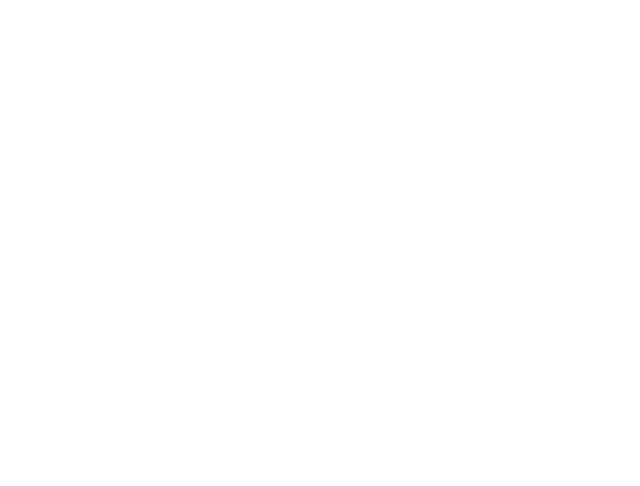
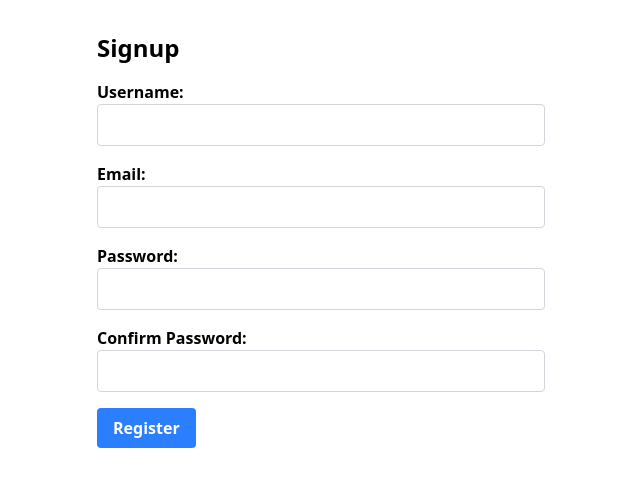
Before and after one commit to SophieAns/nweWork, a React (Vite) app: page /register in a window 1280 px wide. Before the commit this address had no page. Shown: the top 486 px of the page, without its empty margins (319-959 px from the left). Built offline with nearby package versions, Linux system fonts and the light colour scheme.

Commit message:
modify package.jason,app,header files and add new file login and register

```diff
--- a/package.json
+++ b/package.json
@@ -11,6 +11,7 @@
   },
   "dependencies": {
     "@tailwindcss/vite": "^4.1.11",
+    "axios": "^1.11.0",
     "react": "^19.1.0",
     "react-dom": "^19.1.0",
     "react-router-dom": "^7.7.1",
--- a/src/App.jsx
+++ b/src/App.jsx
@@ -5,6 +5,8 @@ import MainLayout from './layouts/MainLayout'
 import Ingredients from './views/ingredents'
 import MealsByIngredient from "./views/MealsByIngredient"
 import MealDetail from './views/MealDetail'
+import Login from './Components/Login'
+import Register from './Components/Register'
 
 
 
@@ -45,6 +47,8 @@ function App() {
       <Route path="/ingredients" element={<Ingredients />} />
       <Route path='/ingredients/:ingredient' element={<MealsByIngredient />} />
       <Route path='/meal/:id' element={<MealDetail />} />
+      <Route path='/login' element={<Login />} />
+      <Route path='/register' element={<Register />} />
     </Routes>
   )
 }
--- a/src/Components/Header.jsx
+++ b/src/Components/Header.jsx
@@ -9,6 +9,8 @@ function Header() {
         <nav className='flex gap-4 items-center'>
           <NavLink to="/" className={({isActive}) => isActive ? "text-yellow-600 border-b-2 border-yellow-600" : "text-white p-2"}> Home </NavLink>
           <NavLink to="/ingredients" className={({isActive}) => isActive ? "text-yellow-600 border-b-2 border-yellow-600" : "text-white p-2"}> Ingredients </NavLink>
+          <NavLink to="/login" className={({isActive}) => isActive ? "text-yellow-600 border-b-2 border-yellow-600" : "text-white p-2"}> Login </NavLink>
+          <NavLink to="/register" className={({isActive}) => isActive ? "text-yellow-600 border-b-2 border-yellow-600" : "text-white p-2"}> Sign Up </NavLink>
         </nav>
       </div>
     </header>
--- /dev/null
+++ b/src/Components/Login.jsx
@@ -0,0 +1,79 @@
+import React, { useState } from 'react';
+
+import axios from "axios";
+
+
+
+
+
+
+function Login() {
+  const [email, setEmail] = useState('');
+  const [password, setPassword] = useState('');
+  const [error, setError] = useState(false);
+
+  const handleLogin = async () => {
+    try {
+      const response = await axios.post('http://localhost:6000/login', {
+        email,
+        password
+      });
+      if (response.data.success) {
+        console.log('Login successful');
+      } else {
+        setError('Invalid email or password');
+      }
+    } catch (error) {
+      setError('An error occurred. Please try again later.');
+    }
+  };
+
+
+
+  const handleSubmit = (event) => {
+    event.preventDefault();
+    // Call API or authentication function here
+    if (email === '' && password === '') {
+      setError(true);
+      // Login successful, redirect or update state
+      // console.log('Login successful');
+    } else {
+      handleLogin();
+    }
+  };
+
+
+  return (
+    <div className='max-w-md mx-auto mt-8 font-bold'>
+      <h2 className='text-2xl font-bold mb-4'>Login</h2>
+      <form onSubmit={handleSubmit}>
+        <div className='mb-4'>
+          <label className=''>
+            Email:
+            <input className='border border-gray-300 p-2 rounded w-full'
+              type="email"
+              value={email}
+              onChange={(e) => setEmail(e.target.value)}
+              required
+            />
+          </label>
+        </div>
+        <div className='mb-4'>
+          <label className=''>
+            Password:
+            <input className='border border-gray-300 p-2 rounded w-full'
+              type="password"
+              required
+              value={password}
+              onChange={(e) => setPassword(e.target.value)}
+            />
+          </label>
+        </div>
+        {error && <p className="text-red-700">Invalid email or password</p>}
+        <button type="submit" className='bg-blue-500 text-white py-2 px-4 rounded hover:bg-blue-900'>Login</button>
+      </form>
+    </div>
+  );
+}
+
+export default Login;
--- /dev/null
+++ b/src/Components/Register.jsx
@@ -0,0 +1,111 @@
+import React, { useState } from 'react';
+
+// import axios from "axios";
+
+
+function Register() {
+  const [email, setEmail] = useState('');
+  const [password, setPassword] = useState('');
+  const [confirmPassword, setConfirmPassword] = useState('');
+  const [error, setError] = useState(false);
+  const [username, setUsername] = useState('');
+
+  const handleRegister = async () => {
+    try {
+      const response = await fetch('http://localhost:6000/api/user/signup', {
+        method: 'POST',
+        headers: {
+          'Content-Type': 'application/json'
+        },
+        body: JSON.stringify({
+          username,
+          email,
+          password
+        })
+      });
+
+      const data = await response.json();
+
+      console.log(data);
+
+      if (data.success) {
+        console.log('Registration successful');
+      } else {
+        setError('Registration failed');
+      }
+    } catch (error) {
+      console.error('Error during registration:', error);
+      setError('An error occurred. Please try again later.');
+    }
+  };
+
+  const handleSubmit = (event) => {
+    event.preventDefault();
+
+    // Validate form fields
+    if (email === '' || password === '' || confirmPassword === '' || username === '') {
+      setError(true);
+    } else if (password !== confirmPassword) {
+      setError('Passwords do not match');
+    } else {
+      handleRegister();
+    }
+  };
+
+
+  return (
+    <div className='max-w-md mx-auto mt-8 font-bold'>
+      <h2 className='text-2xl font-bold mb-4'>Signup</h2>
+      <form onSubmit={handleSubmit}>
+        <div className='mb-4'>
+          <label className='block mb-2'>
+            Username:
+            <input className='border border-gray-300 p-2 rounded w-full'
+              type="text"
+              value={username}
+              onChange={(e) => setUsername(e.target.value)}
+              required
+            />
+          </label>
+        </div>
+        <div className='mb-4'>
+          <label className='block mb-2'>
+            Email:
+            <input className='border border-gray-300 p-2 rounded w-full'
+              type="email"
+              value={email}
+              onChange={(e) => setEmail(e.target.value)}
+              required
+            />
+          </label>
+        </div>
+        <div className='mb-4'>
+          <label className='block mb-2'>
+            Password:
+            <input className='border border-gray-300 p-2 rounded w-full'
+              type="password"
+              value={password}
+              onChange={(e) => setPassword(e.target.value)}
+              required
+            />
+          </label>
+        </div>
+        <div className='mb-4'>
+          <label className='block mb-2'>
+            Confirm Password:
+            <input className='border border-gray-300 p-2 rounded w-full'
+              type="password"
+              value={confirmPassword}
+              onChange={(e) => setConfirmPassword(e.target.value)}
+              required
+            />
+          </label>
+        </div>
+        {error && <p className="text-red-700"> {error} </p>}
+        <button type="submit" className='bg-blue-500 text-white py-2 px-4 rounded hover:bg-blue-900'>Register</button>
+      </form>
+    </div>
+  );
+}
+
+export default Register;
```
Also changed, not shown: 1 other file (tests, documents, lock files or other folders).
